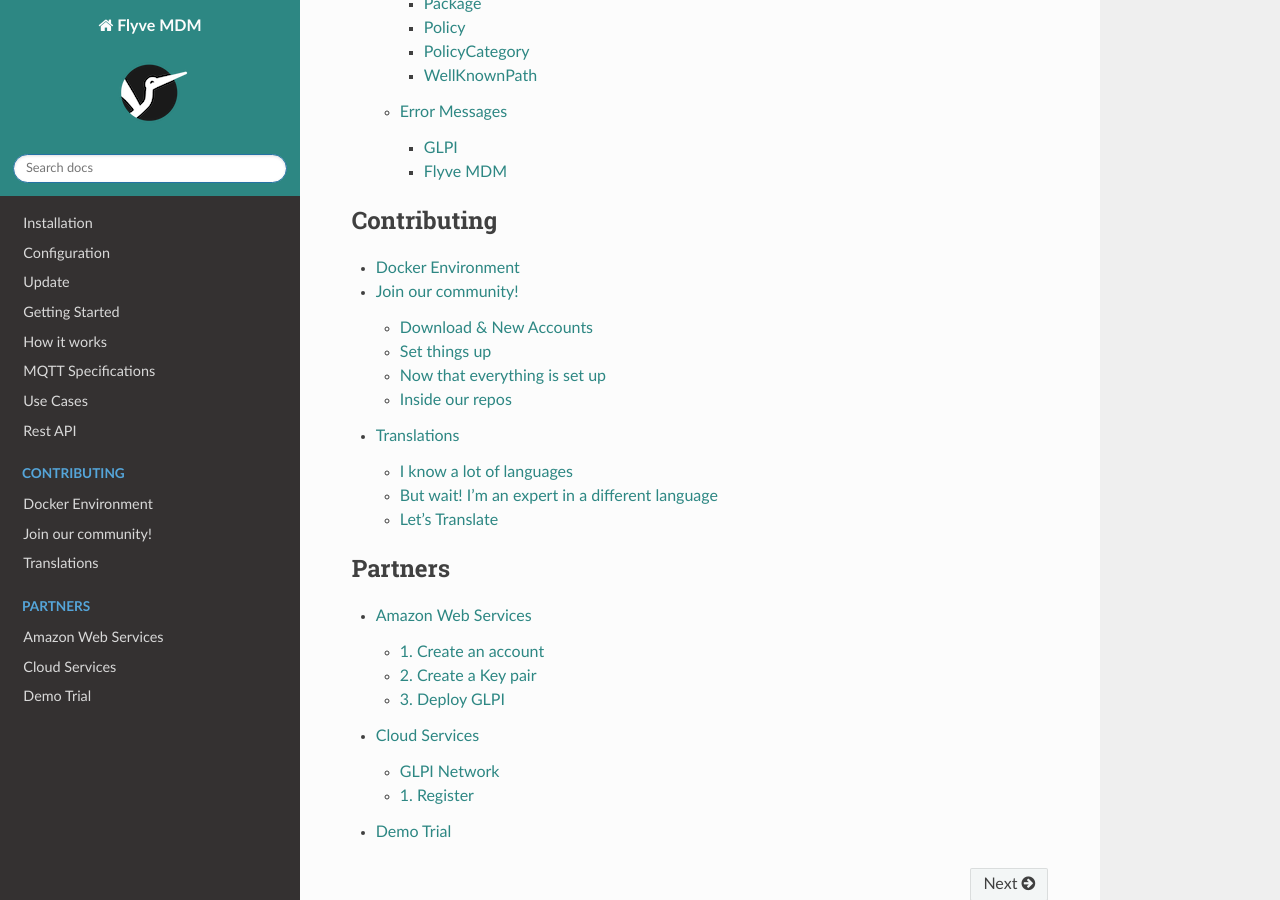
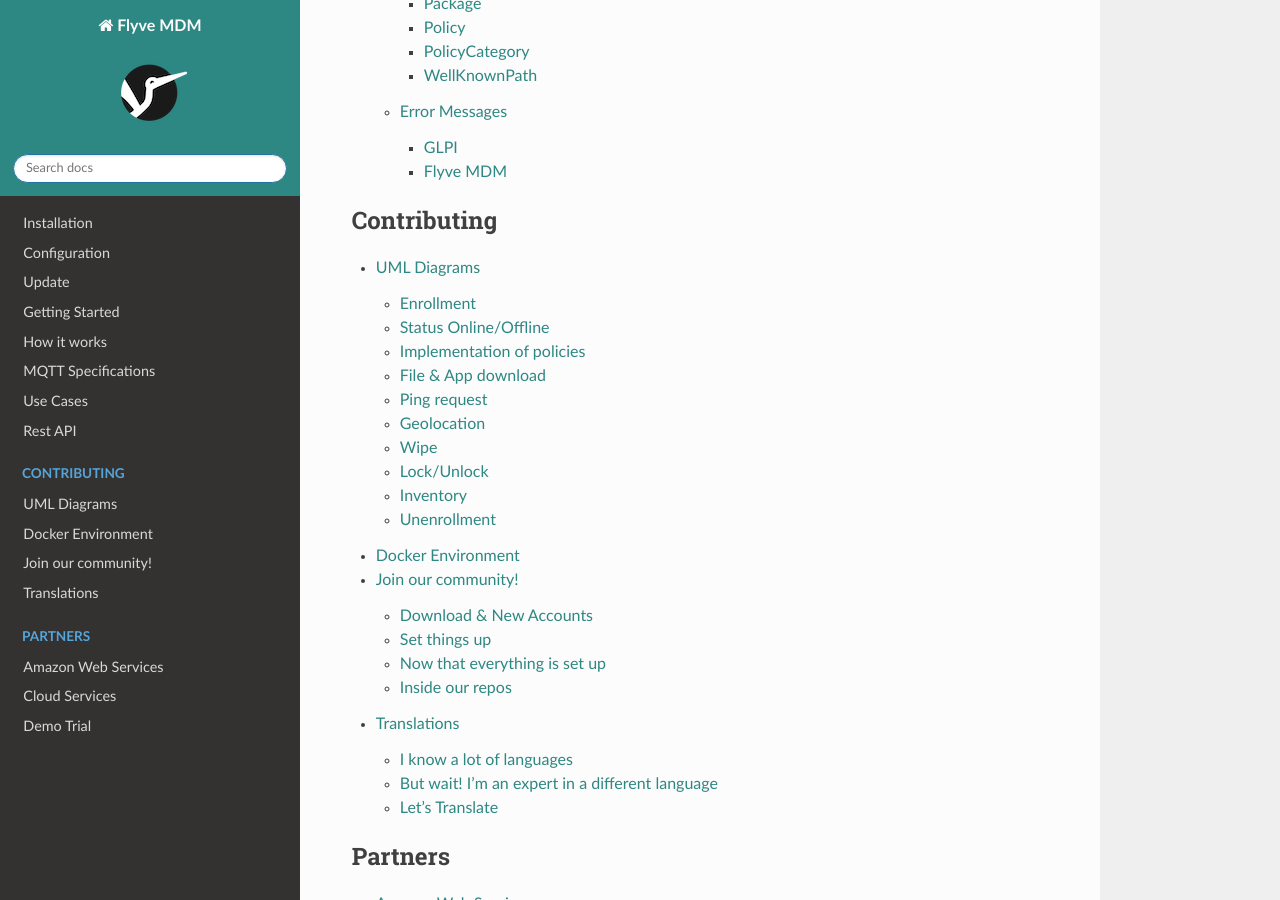
Before and after one commit to flyve-mdm/doc, a Sphinx documentation site: the page built from source/index.rst, in a window 1280 px wide and 900 px high, scrolled down 2695 px. Built offline with Sphinx 7.4.7 and the Read the Docs theme 2.0.0, drawn with Linux system fonts in a browser that asks for light colours; some of the changed lines change nothing that is shown.

Commit message:
docs(uml): add sequence diagrams
add enrollment
add agent status
add unenrollment
add policy implementation, file/app download
add wipe, lock, inventory, geolocation

Signed-off-by: Naylin Medina <nmedina@teclib.com>

```diff
--- /dev/null
+++ b/source/contribute/diagrams.rst
@@ -0,0 +1,248 @@
+UML Diagrams
+============
+
+Enrollment
+----------
+
+.. mermaid::
+
+   sequenceDiagram
+    participant A as Administrator
+    participant P as Plugin
+    participant M as Mosquitto
+    participant Ag as Agent
+    participant U as User
+    A->>P: create invitation to enroll with user email
+    P->>P: create user in DB with given email
+    P->>U: send invitation to user email account
+    U-->>Ag: open invitation in the device, fill information
+    Ag-->>P: send user information and inventory through HTTP request
+    P->>P: update user account, add Agent to DB, create MQTT credentials
+    P->>M: send MQTT credentials
+    M->>Ag: send MQTT credentials
+    Ag-->>M: connect to MQTT server
+
+Status Online/Offline
+---------------------
+
+.. mermaid::
+
+   sequenceDiagram
+    participant P as Plugin
+    participant D as Daemon
+    participant M as Mosquitto
+    participant Ag as Agent
+    Ag->>M: connect to MQTT
+    Ag->>Ag: update UI
+    Ag->>M: last will status Offline
+    M->>M: save last will message
+    Ag-->>M: status Online
+    M-->>D: status Online
+    D-->>P: status Online
+    P->>P: update UI
+    loop Maintain connection
+        Ag->>M: Ping message
+        M->>Ag: Ping response
+    end
+    Note right of Ag: For some reason, <br/>the agent looses connectivity
+    Ag->>Ag: update UI
+    Note right of M: Closing TCP socket
+    M-->>D: status Offline
+    D-->>P: status Offline
+    P->>P: update UI
+
+Implementation of policies
+--------------------------
+
+.. mermaid::
+
+   sequenceDiagram
+    participant A as Administrator
+    participant P as Plugin
+    participant D as Daemon
+    participant M as Mosquitto
+    participant Ag as Agent
+    participant U as User
+    alt fleet without Agent(s)
+        A->>P: create fleet and set policies
+        A->>P: assign agents to fleet
+    else fleet with Agent(s)
+        A->>P: add policy
+    end
+    opt device
+        A->>P: set policy
+    end
+    P->>M: send policies individually
+    M->>Ag: send policies individually
+    Ag->>Ag: apply policies
+    Ag-->>M: send task status
+    M-->>D: send task status
+    D-->>P: send task status
+    P->>P: update UI
+    U->>Ag: change a setting controlled by a policy
+    par get broadcast
+        Ag->>Ag: check policy value
+        Ag->>Ag: maintain policy value given by the Administrator
+    end
+
+File & App download
+-------------------
+
+.. mermaid::
+
+   sequenceDiagram
+    participant A as Administrator
+    participant P as Plugin
+    participant D as Daemon
+    participant M as Mosquitto
+    participant Ag as Agent
+    participant U as User
+    A->>P: upload file/app
+    A->>P: send download policy
+    P->>M: send download policy
+    M->>Ag: send download policy
+    Ag-->>P: send HTTP request to download file
+    Note right of Ag: For files the Agent has all priveleges <br/> to download them
+    alt Agent has system privileges
+        P->>Ag: send file/app through HTTP
+        Ag->>Ag: download file/app
+    else Agent doesn't have system privileges
+        P->>Ag: send app through HTTP
+        Note right of U: The request is available for API 23+ <br/> the user MUST enable unknown sources in minor versions <br/> to download the app
+        Ag->>U: request to allow unknown sources
+        U-->>Ag: allow unknown sources
+        Ag->>Ag: download app
+    end
+    Ag-->>M: send task status
+    M-->>D: send task status
+    D-->>P: send task status
+    P->>P: update UI
+
+Ping request
+------------
+
+.. mermaid::
+
+   sequenceDiagram
+    participant A as Administrator
+    participant P as Plugin
+    participant D as Daemon
+    participant M as Mosquitto
+    participant Ag as Agent
+    A->>P: send ping request
+    P->>M: send ping request
+    M->>Ag: send ping request
+    Ag-->>M: ping response
+    M-->>D: ping response
+    D-->>P: ping response
+    P->>P: update UI
+
+Geolocation
+-----------
+
+.. mermaid::
+
+   sequenceDiagram
+    participant A as Administrator
+    participant P as Plugin
+    participant D as Daemon
+    participant M as Mosquitto
+    participant Ag as Agent
+    A->>P: request Geolocation
+    P->>M: request Geolocation
+    M->>Ag: request Geolocation
+    alt Agent answers immediately
+        Ag->>M: send status Geolocation
+        M-->>D: send status Geolocation
+        D-->>P: send status Geolocation
+        P->>P: save Geolocation in DB
+    else Agent doesn't answer immediately
+        P->>P: display timeout error
+    end
+
+Wipe
+----
+
+.. mermaid::
+
+   sequenceDiagram
+    participant A as Administrator
+    participant P as Plugin
+    participant D as Daemon
+    participant M as Mosquitto
+    participant Ag as Agent
+    A->>P: send wipe command
+    P->>M: send wipe command
+    M->>Ag: send wipe command
+    Ag->>Ag: wipe phone data
+    Ag-->>M: send task status
+    M-->>D: send task status
+    D-->>P: send task status
+    P->>P: update UI
+
+Lock/Unlock
+-----------
+
+.. mermaid::
+
+   sequenceDiagram
+    participant A as Administrator
+    participant P as Plugin
+    participant D as Daemon
+    participant M as Mosquitto
+    participant Ag as Agent
+    A->>P: send lock/unlock command
+    P->>M: send lock/unlock command
+    M->>Ag: send lock/unlock command
+    Ag->>Ag: lock/unlock phone
+    Ag-->>M: send task status
+    M-->>D: send task status
+    D-->>P: send task status
+    P->>P: update UI
+
+Inventory
+---------
+
+.. mermaid::
+
+   sequenceDiagram
+    participant A as Administrator
+    participant P as Plugin
+    participant D as Daemon
+    participant M as Mosquitto
+    participant Ag as Agent
+    A->>P: request inventory
+    P->>M: request inventory
+    M->>Ag: request inventory
+    Ag->>Ag: create inventory
+    Ag-->>M: send inventory in XML format
+    M-->>D: send inventory in XML format
+    D-->>P: send inventory in XML format
+    P->>P: update UI
+
+Unenrollment
+------------
+
+.. mermaid::
+
+   sequenceDiagram
+    participant A as Administrator
+    participant P as Plugin
+    participant D as Daemon
+    participant M as Mosquitto
+    participant Ag as Agent
+    A->>P: send unenrollment
+    P->>M: send unenrollment
+    M->>Ag: send unenrollment
+    Note right of Ag: Policies will have the last<br/> value sent by the Plugin,<br/> the user can now modify them
+    Ag->>Ag: Update UI, remove constraint on policies
+    Ag-->>M: disconnect MQTT
+    Ag->>M: status unenrolled
+    M-->>D: status unenrolled
+    D-->>P: status unenrolled
+    P->>P: remove user account, remove MQTT credentials
+    alt removal successful
+    P->>P: delete data related to the Agent, delete Agent from DB
+    else removal unsuccessful
+    P->>P: Agent remains in DB
+    end
--- a/source/index.rst
+++ b/source/index.rst
@@ -28,6 +28,7 @@
    :maxdepth: 2
    :caption: Contributing
 
+   contribute/diagrams
    contribute/docker
    contribute/workflow
    contribute/translations
```
